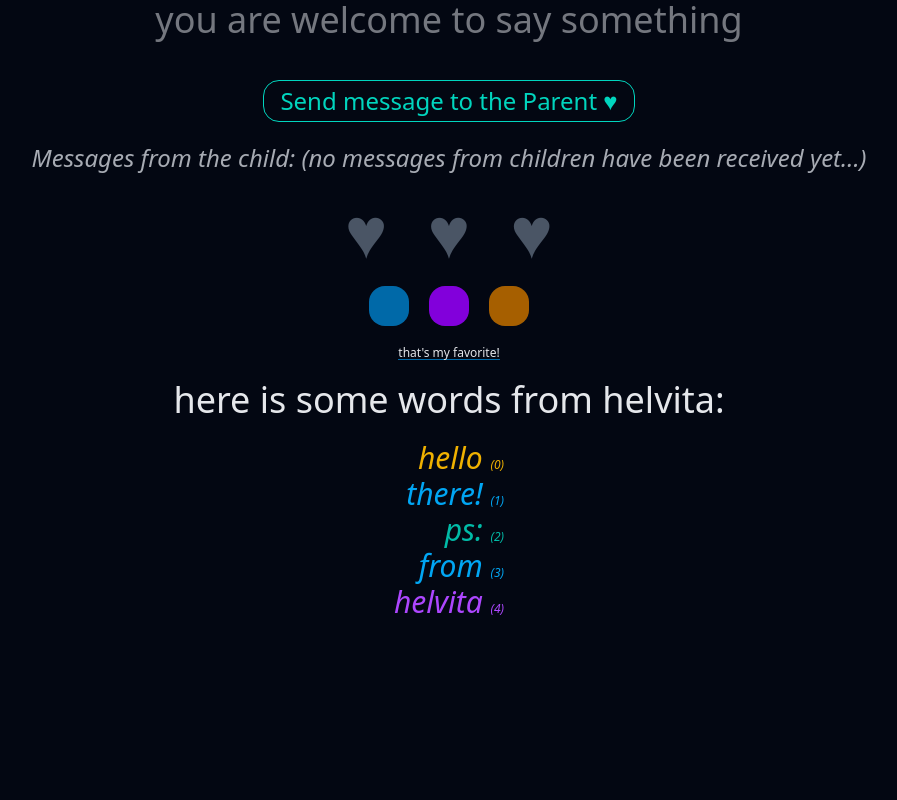
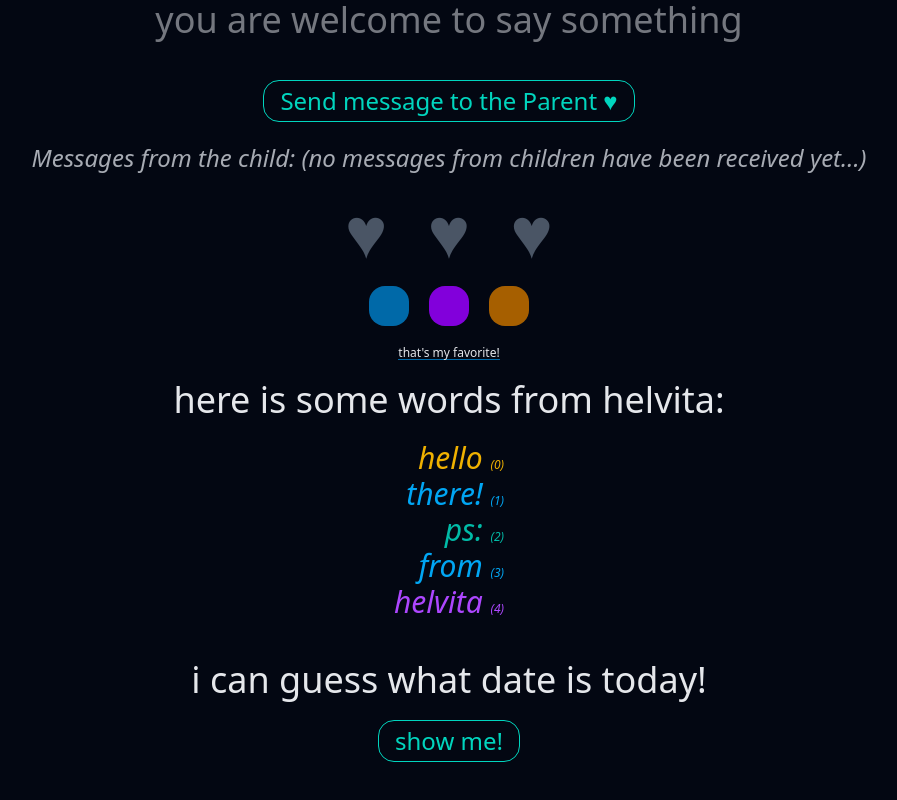
Before and after one commit to hellvita/angular-first-project, an Angular app: page / in a window 1280 px wide. Shown: the part 672-1472 px from the top of the page, without its empty margins (191-1088 px from the left). Before the commit the page ends 1412 px from the top, so only its background shows below. Built offline with nearby package versions, Linux system fonts and the light colour scheme.

Commit message:
add example of using the date pipe

```diff
--- a/src/app/components/test-component/test-component.html
+++ b/src/app/components/test-component/test-component.html
@@ -97,4 +97,18 @@
       <li class="text-2xl italic text-gray-600">actually, helvita didn't say anything yet...</li>
     }
   </ul>
+
+  <div class="flex flex-col gap-5 p-5 items-center">
+    <p>i can guess what date is today!</p>
+    <button
+      class="text-2xl border py-1 px-4 rounded-2xl text-teal-400 hover:bg-teal-600/20 cursor-pointer transition-colors duration-300"
+      (click)="handleDataGuess()"
+    >
+      {{ dateButtonText }}
+    </button>
+    @if (isWannaKnowDate) {
+      <p class="text-gray-300/80 italic text-2xl">i think it is:</p>
+      <p class="text-yellow-500">'{{ today | date: 'fullDate' }}'</p>
+    }
+  </div>
 </section>
--- a/src/app/components/test-component/test-component.ts
+++ b/src/app/components/test-component/test-component.ts
@@ -61,6 +61,15 @@ export class TestComponent {
   partsOfHelvitaMessage = ['hello', 'there!', 'ps:', 'from', 'helvita'];
   // partsOfHelvitaMessage = [];
 
+  isWannaKnowDate: boolean = false;
+  dateButtonText: string = 'show me!';
+  today: Date = new Date();
+
+  handleDataGuess() {
+    this.isWannaKnowDate = !this.isWannaKnowDate;
+    this.dateButtonText = this.isWannaKnowDate ? 'hide' : 'show me!';
+  }
+
   get buttonClasses() {
     const base = 'p-4 rounded-2xl bg-blue-900';
     const interaction =
```
